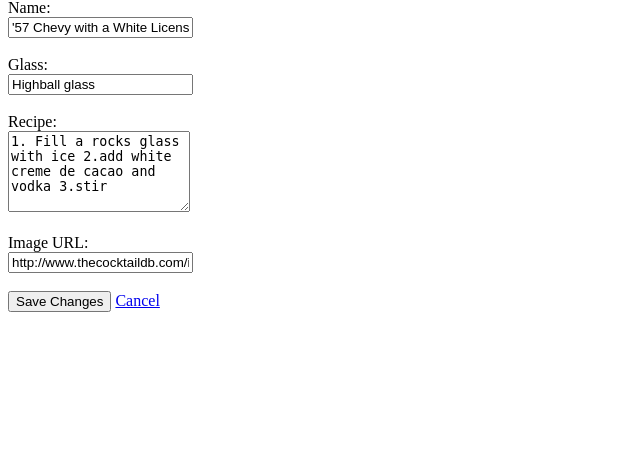
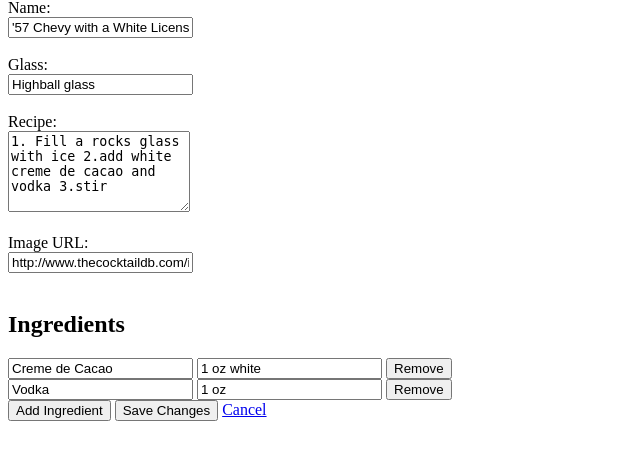
Before and after one commit to atomicNum29/Cocktail-DB, a Flask app: page /edit/1 in a window 1280 px wide. Shown: the part 81-541 px from the top of the page, without its empty margins (0-640 px from the left). Run offline with Flask 3, Linux system fonts and the light colour scheme; data comes from the database, SQL or seed files in the repository; both versions use the stored data as it was after the commit.

Commit message:
칵테일 재료 정보 수정 기능 추가

```diff
--- a/app.py
+++ b/app.py
@@ -63,6 +63,10 @@ def edit_cocktail(cocktail_id):
         recipe = request.form['recipe']
         image = request.form['image']
 
+        # 재료 업데이트
+        ingredients = request.form.getlist('ingredients[]')
+        amounts = request.form.getlist('amounts[]')
+
         # 데이터베이스 업데이트
         try:
             conn.execute("""
@@ -70,6 +74,28 @@ def edit_cocktail(cocktail_id):
                 SET name = ?, glass = ?, recipe = ?, image = ?
                 WHERE id = ?
             """, (name, glass, recipe, image, cocktail_id))
+
+            # 기존 재료 삭제
+            conn.execute("DELETE FROM Cocktail_Ingredient WHERE cocktail_id = ?", (cocktail_id,))
+
+            # 새 재료 삽입
+            for ingredient_name, amount in zip(ingredients, amounts):
+                if ingredient_name.strip():  # 재료 이름이 비어있지 않은 경우만 처리
+                    # Ingredient ID 가져오기 또는 추가
+                    cursor = conn.execute("SELECT id FROM Ingredient WHERE name = ?", (ingredient_name,))
+                    ingredient_id = cursor.fetchone()
+                    if not ingredient_id:
+                        cursor = conn.execute("INSERT INTO Ingredient (name) VALUES (?)", (ingredient_name,))
+                        ingredient_id = cursor.lastrowid
+                    else:
+                        ingredient_id = ingredient_id[0]
+
+                    # Cocktail_Ingredient 삽입
+                    conn.execute("""
+                        INSERT INTO Cocktail_Ingredient (cocktail_id, ingredient_id, amount)
+                        VALUES (?, ?, ?)
+                    """, (cocktail_id, ingredient_id, amount.strip() if amount else None))
+
             conn.commit()
         except Exception as e:
             conn.rollback()
@@ -82,12 +108,18 @@ def edit_cocktail(cocktail_id):
 
     # GET 요청: 현재 데이터를 가져옴
     cocktail = conn.execute("SELECT * FROM Cocktail WHERE id = ?", (cocktail_id,)).fetchone()
+    ingredients = conn.execute("""
+        SELECT i.name, ci.amount
+        FROM Ingredient i
+        JOIN Cocktail_Ingredient ci ON i.id = ci.ingredient_id
+        WHERE ci.cocktail_id = ?
+    """, (cocktail_id,)).fetchall()
     conn.close()
 
     if cocktail is None:
         return "Cocktail not found", 404
 
-    return render_template('edit_cocktail.html', cocktail=cocktail)
+    return render_template('edit_cocktail.html', cocktail=cocktail, ingredients=ingredients)
 
 if __name__ == '__main__':
     app.debug = True
--- a/templates/edit_cocktail.html
+++ b/templates/edit_cocktail.html
@@ -20,11 +20,44 @@
 		<textarea id="recipe" name="recipe" rows="5" required>{{ cocktail['recipe'] }}</textarea><br><br>
 
 		<label for="image">Image URL:</label><br>
-		<input type="text" id="image" name="image" value="{{ cocktail['image'] }}" placeholder="Enter image URL"><br><br>
+		<input type="text" id="image" name="image" value="{{ cocktail['image'] }}"
+			placeholder="Enter image URL"><br><br>
+
+		<h2>Ingredients</h2>
+		<div id="ingredients">
+			{% for ingredient in ingredients %}
+			<div class="ingredient-group">
+				<input type="text" name="ingredients[]" value="{{ ingredient['name'] }}" placeholder="Ingredient Name">
+				<input type="text" name="amounts[]" value="{{ ingredient['amount'] }}" placeholder="Amount">
+				<button type="button" class="remove-ingredient">Remove</button>
+			</div>
+			{% endfor %}
+		</div>
+		<button type="button" id="add-ingredient">Add Ingredient</button>
 
 		<button type="submit">Save Changes</button>
 		<a href="{{ url_for('cocktail_detail', cocktail_id=cocktail['id']) }}">Cancel</a>
 	</form>
+
+	<script>
+		document.getElementById('add-ingredient').addEventListener('click', function () {
+			const container = document.getElementById('ingredients');
+			const group = document.createElement('div');
+			group.className = 'ingredient-group';
+			group.innerHTML = `
+	            <input type="text" name="ingredients[]" placeholder="Ingredient Name">
+	            <input type="text" name="amounts[]" placeholder="Amount">
+	            <button type="button" class="remove-ingredient">Remove</button>
+	        `;
+			container.appendChild(group);
+		});
+
+		document.getElementById('ingredients').addEventListener('click', function (e) {
+			if (e.target.classList.contains('remove-ingredient')) {
+				e.target.parentElement.remove();
+			}
+		});
+	</script>
 </body>
 
 </html>
```
Also changed, not shown: DB/cocktail-DB.db.
